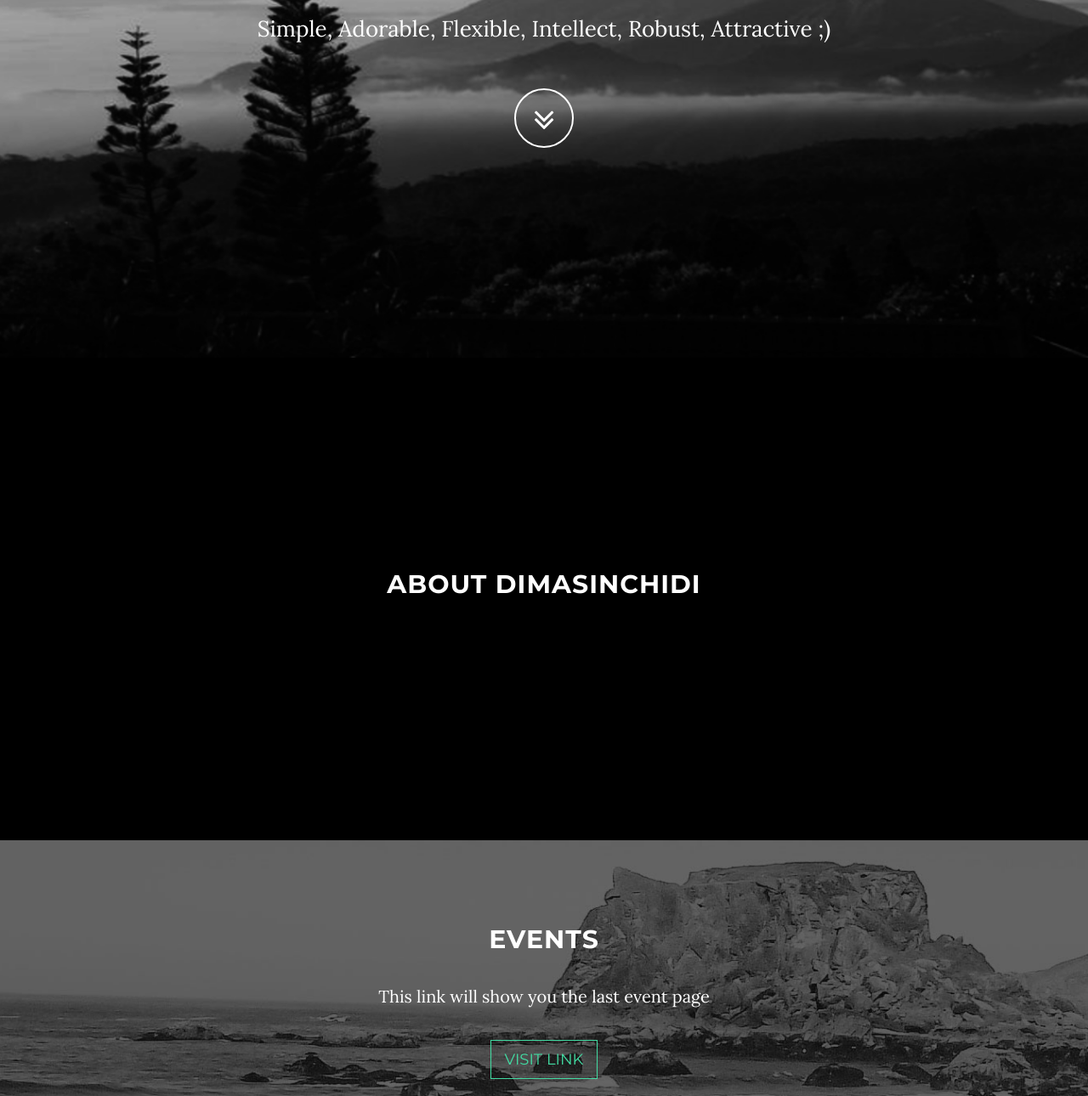
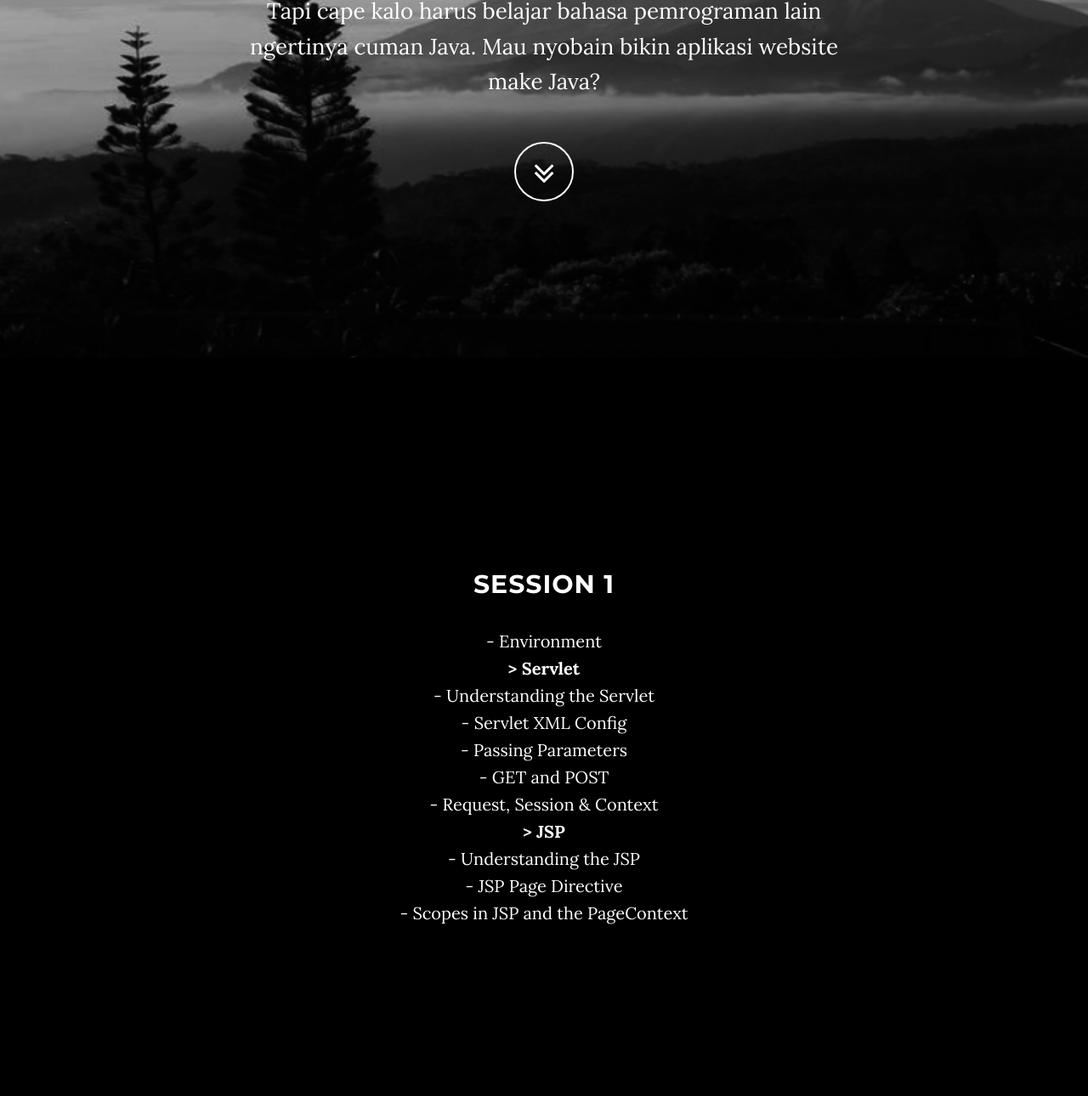
Before and after one commit to DimasInchidi/DimasInchidi.github.io, a plain HTML site: page index.html in a window 1280 px wide. Shown: the part 379-1669 px from the top of the page at 85% size. Drawn offline with Linux system fonts and the light colour scheme; some packages are replaced by stand-ins of ours.

Commit message:
update pelatihan

```diff
--- a/index.html
+++ b/index.html
@@ -6,7 +6,7 @@
     <meta charset="utf-8">
     <meta http-equiv="X-UA-Compatible" content="IE=edge">
     <meta name="viewport" content="width=device-width, initial-scale=1">
-    <meta name="description" content="Just another simple portofolio page">
+    <meta name="description" content="Just another simple page">
     <meta name="author" content="Dimas Ari">
 
     <title>Dimas Inchidi @ Github.io</title>
@@ -56,7 +56,7 @@
                         <a class="page-scroll" href="#about">About</a>
                     </li>
                     <li>
-                        <a class="page-scroll" href="#event">Event</a>
+                        <a class="page-scroll" href="#event">Pendaftaran</a>
                     </li>
                     <li>
                         <a class="page-scroll" href="#contact">Contact</a>
@@ -74,8 +74,13 @@
             <div class="container">
                 <div class="row">
                     <div class="col-md-8 col-md-offset-2">
-                        <h1 class="brand-heading">Safira</h1>
-                        <p class="intro-text">Simple, Adorable, Flexible, Intellect, Robust, Attractive ;)</p>
+                        <h1 class="brand-heading">Pelatihan</h1>
+                        <p class="intro-text">Bosen bikin aplikasi desktop
+                            pengen nyobain bikin website.
+                            Tapi cape kalo harus belajar
+                            bahasa pemrograman lain ngertinya
+                            cuman Java. Mau nyobain
+                            bikin aplikasi website make Java?</p>
                         <a href="#about" class="btn btn-circle page-scroll">
                             <i class="fa fa-angle-double-down animated"></i>
                         </a>
@@ -89,10 +94,18 @@
     <section id="about" class="container content-section text-center">
         <div class="row">
             <div class="col-lg-8 col-lg-offset-2">
-                <h2>About DimasInchidi</h2>
-                <p></p>
-                <p></p>
-                <p></p>
+                <h2>Session 1</h2>
+                <p>- Environment<br>
+                    <b>> Servlet</b><br>
+                - Understanding the Servlet<br>
+                - Servlet XML Config<br>
+                - Passing Parameters<br>
+                - GET and POST<br>
+                - Request, Session & Context<br>
+                    <b>> JSP</b><br>
+                - Understanding the JSP<br>
+                - JSP Page Directive<br>
+                - Scopes in JSP and the PageContext</p>
             </div>
         </div>
     </section>
@@ -102,9 +115,9 @@
         <div class="download-section">
             <div class="container">
                 <div class="col-lg-8 col-lg-offset-2">
-                    <h2>Events</h2>
-                    <p>This link will show you the last event page</p>
-                    <a href="http://pelatihan-ftik.heroku.com" class="btn btn-default btn-lg">Visit Link</a>
+                    <h2>Pendaftaran</h2>
+                    <p>HTM: Rp. 25.000 (Lunch, Snack) Daftarkan diri anda sekarang juga! </p>
+                    <a href="http://pelatihan-ftik.heroku.com" class="btn btn-default btn-lg">Daftar</a>
                 </div>
             </div>
         </div>
@@ -115,9 +128,8 @@
         <div class="row">
             <div class="col-lg-8 col-lg-offset-2">
                 <h2>Contact Me!</h2>
-                <p>Feel free to email me to talk about anything, give me suggestions for new project, or to just say hello!</p>
-                <p><a href="mailto:Inchidi@yahoo.com">Inchidi@yahoo.com</a>
-                </p>
+                <p>Feel free to contact me to talk/ask about anything, give me suggestions for new project, or to just say hello!</p>
+                <p><a href="mailto:Inchidi@yahoo.com">Inchidi@yahoo.com</a></p>
                 <ul class="list-inline banner-social-buttons">
                     <li>
                         <a href="https://twitter.com/Inchidi" class="btn btn-default btn-lg"><i class="fa fa-twitter fa-fw"></i> <span class="network-name">Twitter</span></a>
```
